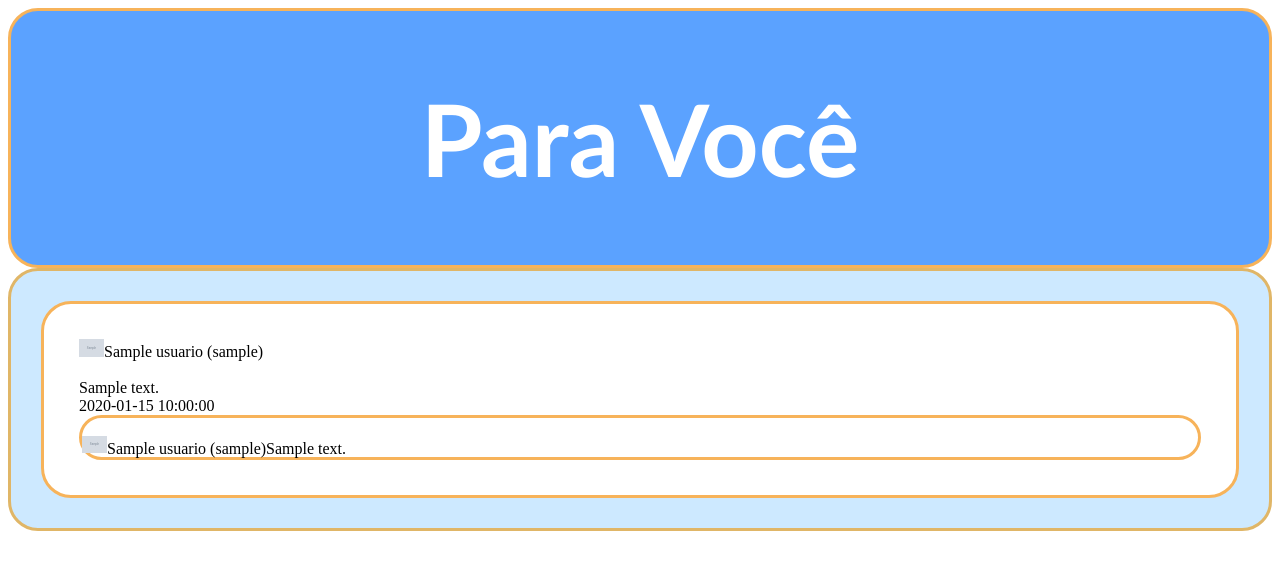
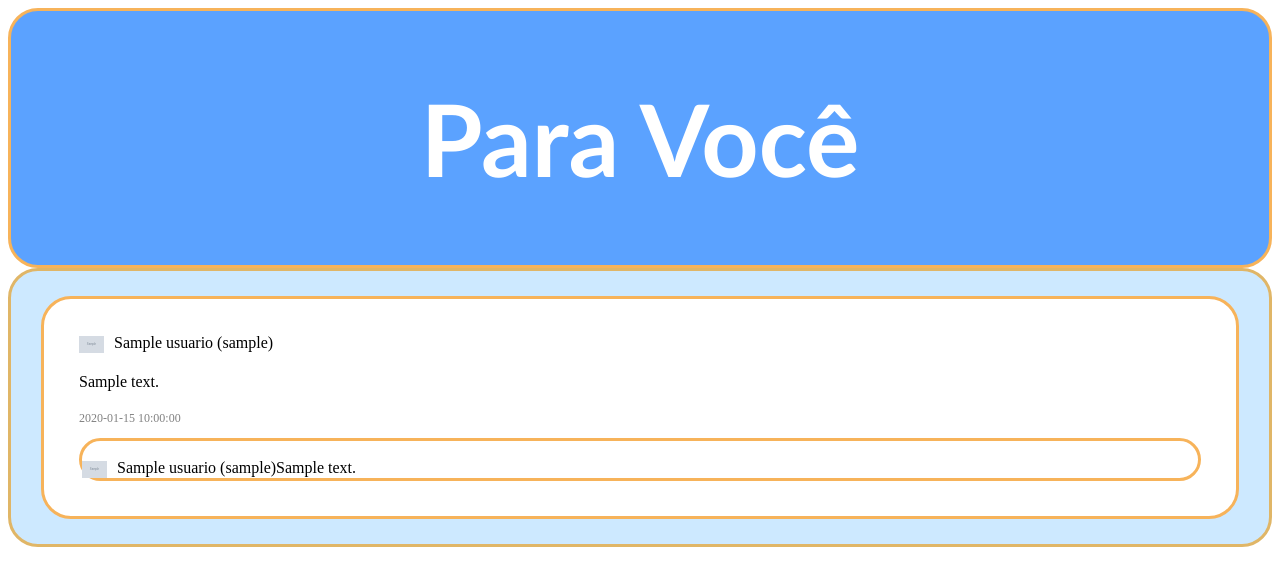
Before and after one commit to caioviniciusrolins1213/Trabalho-de-DW, a PHP site: page /FeedPersonalizado/feed.php in a window 1280 px wide. Shown: the top 586 px of the page. Run offline with PHP 8.4, Linux system fonts and the light colour scheme; the visitor is signed in with stand-in values (Sample User, id 1); tables that the repository leaves empty hold one stand-in row (values such as "Sample post"); grey boxes marked "Sample" are stand-in pictures; data that the repository does not hold is empty.

Commit message:
alterando css

```diff
--- a/codigo/FeedPersonalizado/css.css
+++ b/codigo/FeedPersonalizado/css.css
@@ -1,6 +1,8 @@
  .foto_perfil{
     width: 25px;
     height: 17.5px;
+    margin-right: 10px;
+vertical-align: middle;
  }
 
  body{
@@ -53,4 +55,16 @@
             margin: 20px;
             background-color: #ffffff;
             border-radius: 30px;
-        }
+            margin-top: 15px;
+            margin-bottom: 15px;
+    }
+
+    .texto_postagem {
+            margin-top: 20px;
+            margin-bottom: 20px;
+    }
+
+    .data_postagem {
+            color: gray;
+            font-size: 12px;
+    }
--- a/codigo/FeedPersonalizado/feed.php
+++ b/codigo/FeedPersonalizado/feed.php
@@ -50,11 +50,9 @@ $idusuario =  $_SESSION['idusuario'];
             echo "<div class='postagem'>";
             echo "<img src='$foto_para_exibir' class='foto_perfil'>";
             echo "$nome_usuario ($username)";
-            echo "<br>";
-            echo "<br>";
-            echo $texto;
-            echo "<br>";
-            echo $data_hora;
+            echo "<p class='texto_postagem'>$texto</p>";
+            echo "<p class='data_postagem'>$data_hora</p>";
+
 
             echo "<div>";
             $sql2 = "SELECT comentario.idcomentario, comentario.idusuario, comentario.texto, usuario.username, usuario.nome, usuario.foto
```
